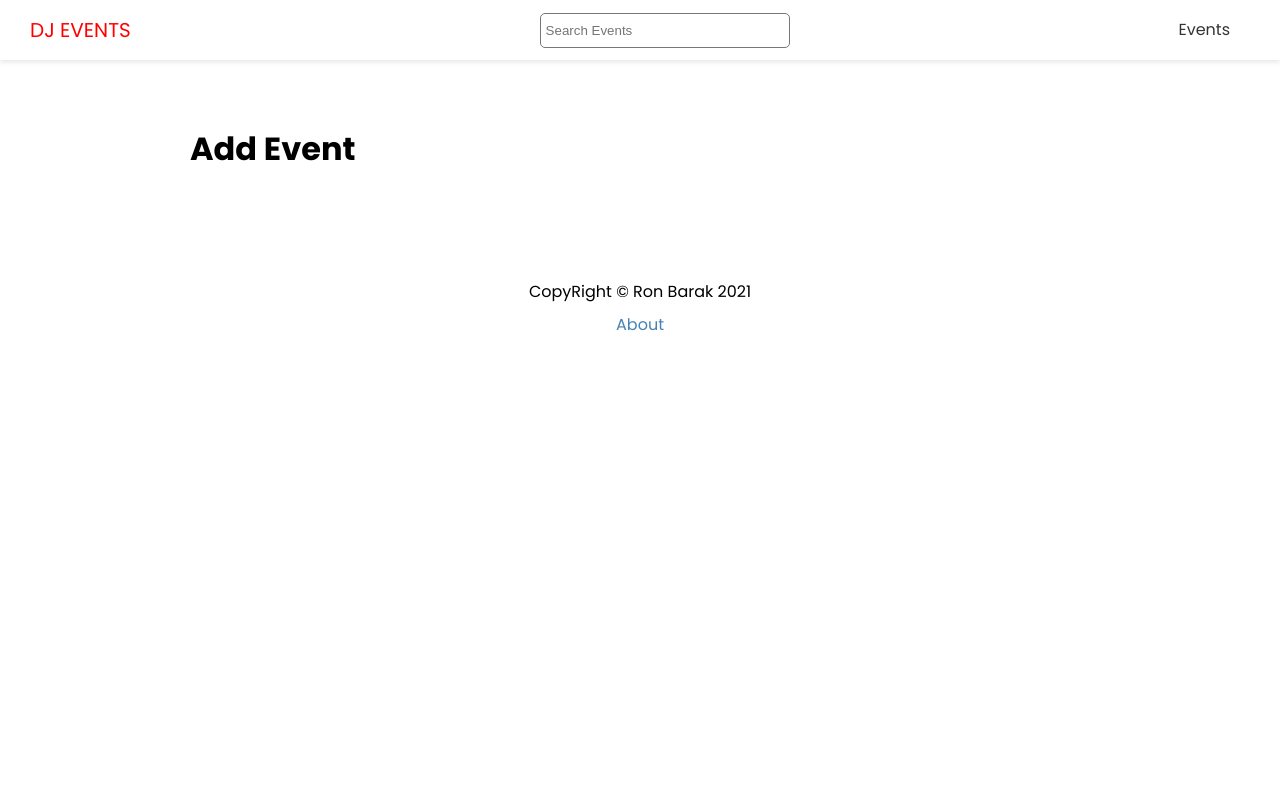
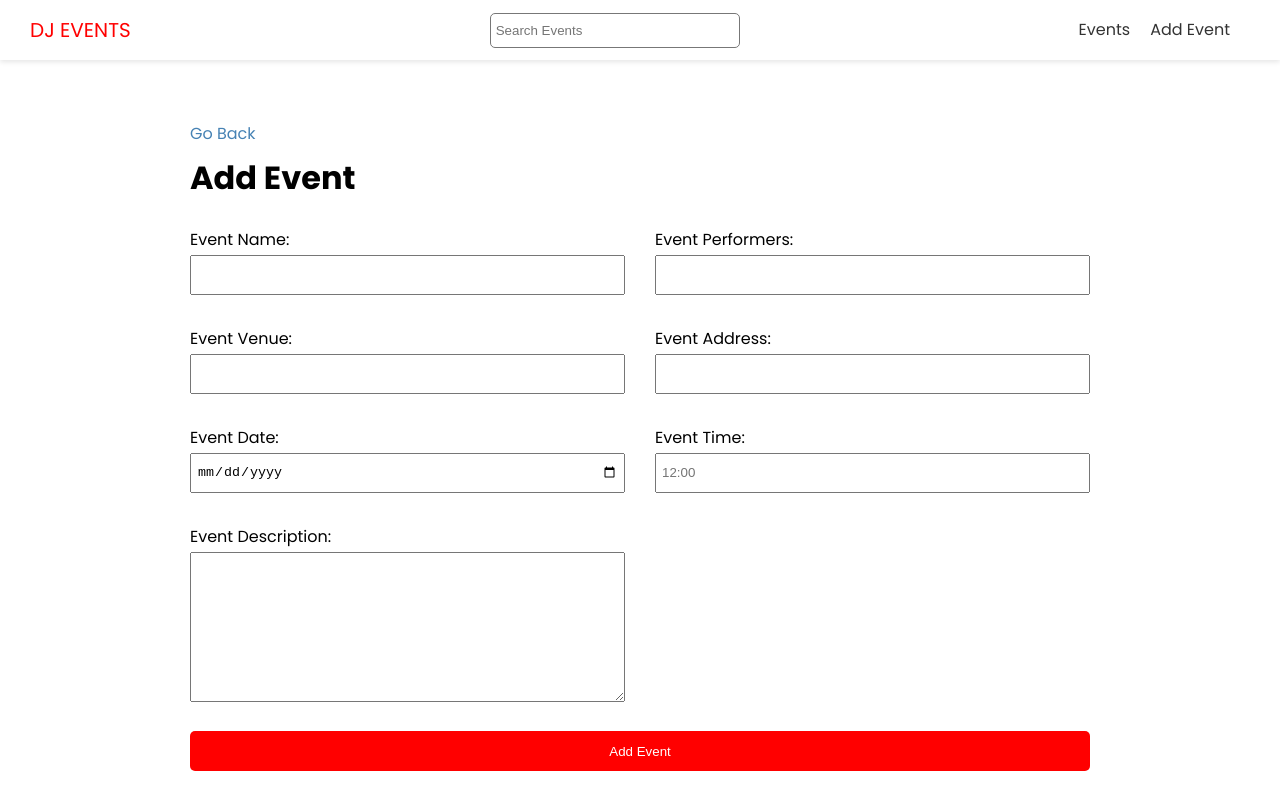
Before and after one commit to ron1232/general-nextjs-application, a Next.js app: page /events/add in a window 1280 px wide. Shown: the top 800 px of the page. Built offline with nearby package versions, Linux system fonts and the light colour scheme; no server answers.

Commit message:
added add event functionality and http service

```diff
--- a/components/Header.js
+++ b/components/Header.js
@@ -18,6 +18,11 @@ export default function Header() {
               <a>Events</a>
             </Link>
           </li>
+          <li>
+            <Link href='/events/add'>
+              <a>Add Event</a>
+            </Link>
+          </li>
         </ul>
       </nav>
     </header>
--- a/jsconfig.json
+++ b/jsconfig.json
@@ -5,7 +5,9 @@
             "@/components/*": ["components/*"],
             "@/styles/*": ["styles/*"],
             "@/pages/*": ["pages/*"],
-            "@/config/*": ["config/*"]
+            "@/config/*": ["config/*"],
+            "@/static/*": ["static/*"],
+            "@/services/*": ["services/*"],
         }
     }
 }
--- a/package.json
+++ b/package.json
@@ -8,10 +8,14 @@
     "start": "next start"
   },
   "dependencies": {
+    "@hookform/resolvers": "^2.5.2",
     "next": "10.2.3",
     "qs": "^6.10.1",
     "react": "17.0.2",
     "react-dom": "17.0.2",
-    "react-icons": "^4.2.0"
+    "react-hook-form": "^7.8.1",
+    "react-icons": "^4.2.0",
+    "react-toastify": "^7.0.4",
+    "yup": "^0.32.9"
   }
 }
--- a/pages/events/add.js
+++ b/pages/events/add.js
@@ -1,9 +1,110 @@
 import Layout from '@/components/Layout';
+import { ToastContainer, toast } from 'react-toastify';
+import 'react-toastify/dist/ReactToastify.css';
+import { useRouter } from 'next/router';
+import { useState } from 'react';
+import Link from 'next/link';
+import http from '@/services/http';
+import { API_URL } from '@/config/index';
+import styles from '@/styles/Form.module.css';
+import { content } from '@/static/formFields';
+import { useForm } from 'react-hook-form';
+import { yupResolver } from '@hookform/resolvers/yup';
+import * as yup from 'yup';
 
-export default function AddEvent() {
+const capitilizeFirstLetter = (string) => {
+  return string.charAt(0).toUpperCase() + string.slice(1);
+};
+
+const schema = yup.object().shape({
+  name: yup.string().required('required'),
+  performers: yup.string().required('required'),
+  venue: yup.string().required('required'),
+  address: yup.string().required('required'),
+  date: yup.date().required().typeError('invalid'),
+  time: yup
+    .string()
+    .min(5, 'example: "12:00"')
+    .max(5, 'example: "12:00"')
+    .required('required'),
+  description: yup
+    .string()
+    .min(10, '10 characters minimum')
+    .required('required'),
+});
+
+export default function AddEventPage() {
+  const [disabled, setDisabled] = useState(false);
+
+  const {
+    register,
+    handleSubmit,
+    formState: { errors },
+  } = useForm({
+    resolver: yupResolver(schema),
+  });
+
+  const onSubmit = async (values) => {
+    const { data, res } = await http(`${API_URL}/events`, {
+      headers: { 'Content-Type': 'application/json' },
+      body: JSON.stringify(values),
+      method: 'POST',
+    });
+    setDisabled(true);
+
+    if (!res.ok) {
+      toast.error('Something went wrong :(');
+    } else {
+      toast.success('Added Event!');
+      router.push(`/events/${data.slug}`);
+    }
+  };
+
+  const router = useRouter();
   return (
     <Layout title='Add New Event'>
+      <Link href='/events'>Go Back</Link>
       <h1>Add Event</h1>
+      <ToastContainer />
+      <form
+        onSubmit={handleSubmit(onSubmit)}
+        className={styles.form}
+        noValidate={true}
+      >
+        <div className={styles.grid}>
+          {content.inputs.map((input, i) => (
+            <div key={i}>
+              <label htmlFor={input.name}>
+                Event {capitilizeFirstLetter(input.name)}:
+              </label>
+              {errors[input.name] && (
+                <span className={styles.error}>
+                  * {errors[input.name]?.message}
+                </span>
+              )}
+              {input.type !== 'textarea' ? (
+                <input
+                  type={input.type}
+                  name={input.name}
+                  placeholder={input.placeholder}
+                  {...register(input.name)}
+                />
+              ) : (
+                <textarea
+                  name={input.name}
+                  {...register(input.name)}
+                ></textarea>
+              )}
+            </div>
+          ))}
+        </div>
+        <input
+          disabled={disabled}
+          type='submit'
+          value='Add Event'
+          className='btn'
+        />
+      </form>
     </Layout>
   );
 }
--- a/pages/events/index.js
+++ b/pages/events/index.js
@@ -1,6 +1,7 @@
 import Layout from '@/components/Layout';
 import EventItem from '@/components/EventItem';
 import { API_URL } from '@/config/index';
+import http from '@/services/http';
 
 export default function EventsPage({ events }) {
   return (
@@ -16,7 +17,7 @@ export default function EventsPage({ events }) {
 }
 
 export async function getStaticProps() {
-  const events = await (await fetch(`${API_URL}/events?_sort=date:ASC`)).json();
+  const { data: events } = await http(`${API_URL}/events?_sort=date:ASC`);
 
   return {
     props: { events },
--- /dev/null
+++ b/services/http.js
@@ -0,0 +1,7 @@
+const http = async (url, rest) => {
+  const res = await fetch(url, { ...rest });
+  const data = await res.json();
+  return { res, data };
+};
+
+export default http;
--- /dev/null
+++ b/static/formFields.js
@@ -0,0 +1,33 @@
+export const content = {
+  inputs: [
+    {
+      name: 'name',
+      type: 'text',
+    },
+    {
+      name: 'performers',
+      type: 'text',
+    },
+    {
+      name: 'venue',
+      type: 'text',
+    },
+    {
+      name: 'address',
+      type: 'text',
+    },
+    {
+      name: 'date',
+      type: 'date',
+    },
+    {
+      name: 'time',
+      type: 'text',
+      placeholder: '12:00',
+    },
+    {
+      name: 'description',
+      type: 'textarea',
+    },
+  ],
+};
--- a/styles/Form.module.css
+++ b/styles/Form.module.css
@@ -1,5 +1,6 @@
 .form label {
   display: block;
+  float: left;
 }
 
 .form input {
@@ -17,6 +18,12 @@
   display: block;
   width: 100%;
   margin: 20px 0 30px;
+}
+
+.error {
+  color: red;
+  font-size: 0.75rem;
+  float: right;
 }
 
 .form .file {
```
Also changed, not shown: pages/index.js (+4 -3 lines), 1 other file (tests, documents, lock files or other folders).
